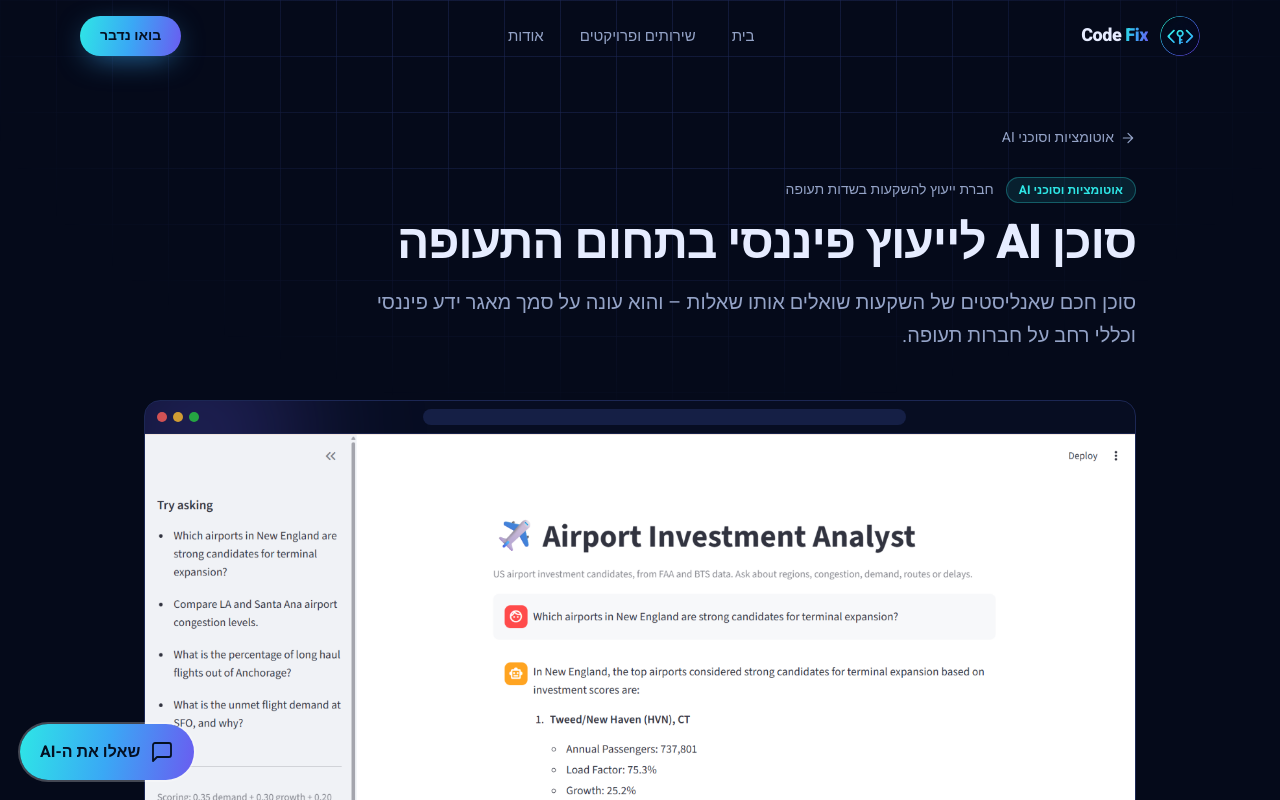
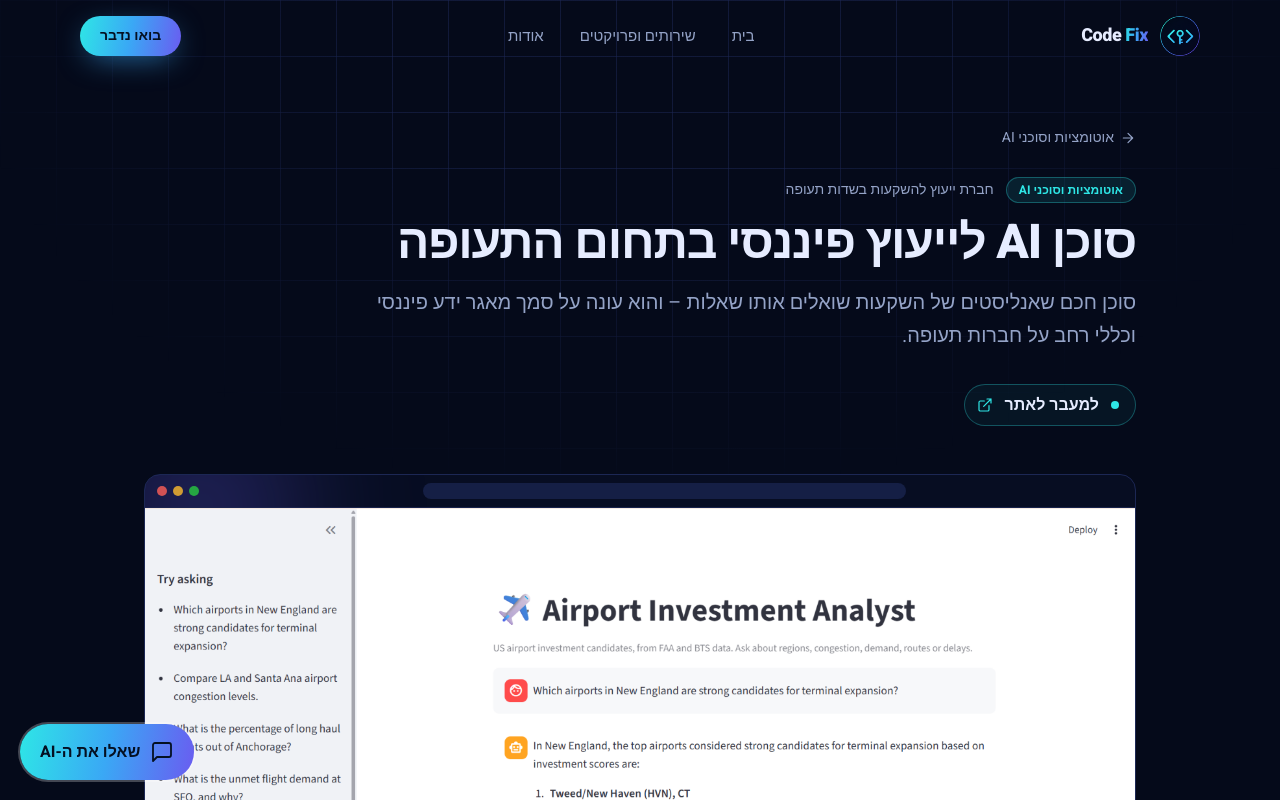
Before and after one commit to RacheliBlass512/codefix, a Next.js app: page /projects/aviation-finance-agent in a window 1280 px wide. Shown: the top 800 px of the page. Built offline with nearby package versions, Linux system fonts and the light colour scheme.

Commit message:
Update project links from demo to live and add link to finance agent

```diff
--- a/app/projects/[slug]/page.tsx
+++ b/app/projects/[slug]/page.tsx
@@ -3,7 +3,7 @@ import Link from "next/link";
 import { notFound } from "next/navigation";
 import { projects, serviceBySlug, trackBySlug } from "@/content/site";
 import { Icon } from "@/components/Icon";
-import { CtaBand } from "@/components/ui";
+import { CtaBand, LiveDot } from "@/components/ui";
 import { ProjectVisual } from "@/components/ProjectVisual";
 
 type Props = { params: Promise<{ slug: string }> };
@@ -46,9 +46,12 @@ export default async function ProjectPage({ params }: Props) {
           </div>
           <h1 className="mt-4 text-4xl font-extrabold tracking-tight sm:text-5xl">{p.title}</h1>
           <p className="mt-5 max-w-3xl text-xl leading-relaxed text-muted">{p.summary}</p>
-          {p.demoUrl && (
-            <a href={p.demoUrl} target="_blank" rel="noopener" className="btn btn-primary mt-8">
-              לצפייה בדמו <Icon name="external" className="size-5" />
+          {p.liveUrl && (
+            <a href={p.liveUrl} target="_blank" rel="noopener"
+              className="group mt-8 inline-flex items-center gap-3 rounded-full border border-cyan/30 bg-cyan/5 py-2 ps-4 pe-3 transition-colors hover:border-cyan/60 hover:bg-cyan/10">
+              <LiveDot />
+              <span className="font-bold">למעבר לאתר</span>
+              <Icon name="external" className="size-4 text-cyan transition-transform group-hover:-translate-y-0.5 group-hover:translate-x-0.5" />
             </a>
           )}
         </div>
--- a/components/ProjectCard.tsx
+++ b/components/ProjectCard.tsx
@@ -4,11 +4,11 @@ import { ProjectVisual } from "./ProjectVisual";
 import { Icon } from "./Icon";
 
 // wide: horizontal layout (visual beside text) used inside the services page tracks
+// The whole card opens the project page via a stretched link (after:inset-0), so the live-site link can sit above it without nesting <a>.
 export function ProjectCard({ p, wide = false }: { p: Project; wide?: boolean }) {
   const H = wide ? "h4" : "h3"; // wide cards sit under an h3 in the services page
   return (
-    <Link href={`/projects/${p.slug}`}
-      className={`card reveal group flex flex-col p-3 transition-transform hover:-translate-y-1 ${wide ? "sm:grid sm:grid-cols-[2fr_3fr] sm:items-center" : ""}`}>
+    <div className={`card reveal group flex flex-col p-3 transition-transform hover:-translate-y-1 ${wide ? "sm:grid sm:grid-cols-[2fr_3fr] sm:items-center" : ""}`}>
       <ProjectVisual kind={p.visual} image={p.image}className="aspect-[16/10] transition-transform duration-500 group-hover:scale-[1.015]" />
       <div className="flex flex-1 flex-col p-4">
         {wide
@@ -16,10 +16,19 @@ export function ProjectCard({ p, wide = false }: { p: Project; wide?: boolean })
           : <span className="w-fit rounded-full border border-cyan/30 bg-cyan/10 px-3 py-1 text-xs font-bold text-cyan">{trackBySlug(p.track).title}</span>}
         <H className={`text-xl font-bold ${wide ? "mt-1" : "mt-3"}`}>{p.title}</H>
         <p className="mt-2 flex-1 leading-relaxed text-muted">{p.summary}</p>
-        <span className="mt-4 inline-flex items-center gap-1.5 font-bold text-sky transition-[gap] group-hover:gap-3">
-          לסיפור המלא <Icon name="arrow" className="size-4" />
-        </span>
+        <div className="mt-4 flex flex-wrap items-center justify-between gap-3">
+          <Link href={`/projects/${p.slug}`}
+            className="inline-flex items-center gap-1.5 font-bold text-sky transition-[gap] group-hover:gap-3 after:absolute after:inset-0 after:rounded-[1.25rem]">
+            לסיפור המלא <Icon name="arrow" className="size-4" />
+          </Link>
+          {p.liveUrl && (
+            <a href={p.liveUrl} target="_blank" rel="noopener"
+              className="relative z-10 inline-flex items-center gap-1.5 rounded-full border border-cyan/30 bg-cyan/5 px-3 py-1 text-sm font-bold text-cyan transition-colors hover:border-cyan/60 hover:bg-cyan/10">
+              למעבר לאתר <Icon name="external" className="size-3.5" />
+            </a>
+          )}
+        </div>
       </div>
-    </Link>
+    </div>
   );
 }
--- a/components/ui.tsx
+++ b/components/ui.tsx
@@ -5,6 +5,16 @@ import { Icon } from "./Icon";
 export function Logo({ size = 40 }: { size?: number }) {
   return (
     <Image src="/logo.png" alt="הלוגו של Code Fix – מפתח בין סוגרי קוד" width={size} height={size} className="rounded-full" priority />
+  );
+}
+
+// pulsing "live" indicator for projects with a running site
+export function LiveDot() {
+  return (
+    <span className="relative flex size-2">
+      <span className="absolute inline-flex size-full rounded-full bg-cyan opacity-60 motion-safe:animate-ping" />
+      <span className="relative inline-flex size-2 rounded-full bg-cyan" />
+    </span>
   );
 }
 
--- a/content/site.ts
+++ b/content/site.ts
@@ -169,7 +169,7 @@ export type Project = {
   services: string[]; // service slugs
   visual: ProjectVisual;
   image?: string; // real screenshot in /public/projects - replaces the illustration
-  demoUrl?: string; // add when the demo is ready - the button appears automatically
+  liveUrl?: string; // live site - a "למעבר לאתר" link appears on the card and the project page
 };
 
 export const projects: Project[] = [
@@ -190,6 +190,7 @@ export const projects: Project[] = [
     services: ["ai-agents"],
     visual: "agent",
     image: "/projects/aviation-finance-agent.png",
+    liveUrl: "https://airport-analyst-rachel.azurewebsites.net/",
   },
   {
     slug: "mortgage-advisor-website",
```
Also changed, not shown: 1 other file (tests, documents, lock files or other folders).
